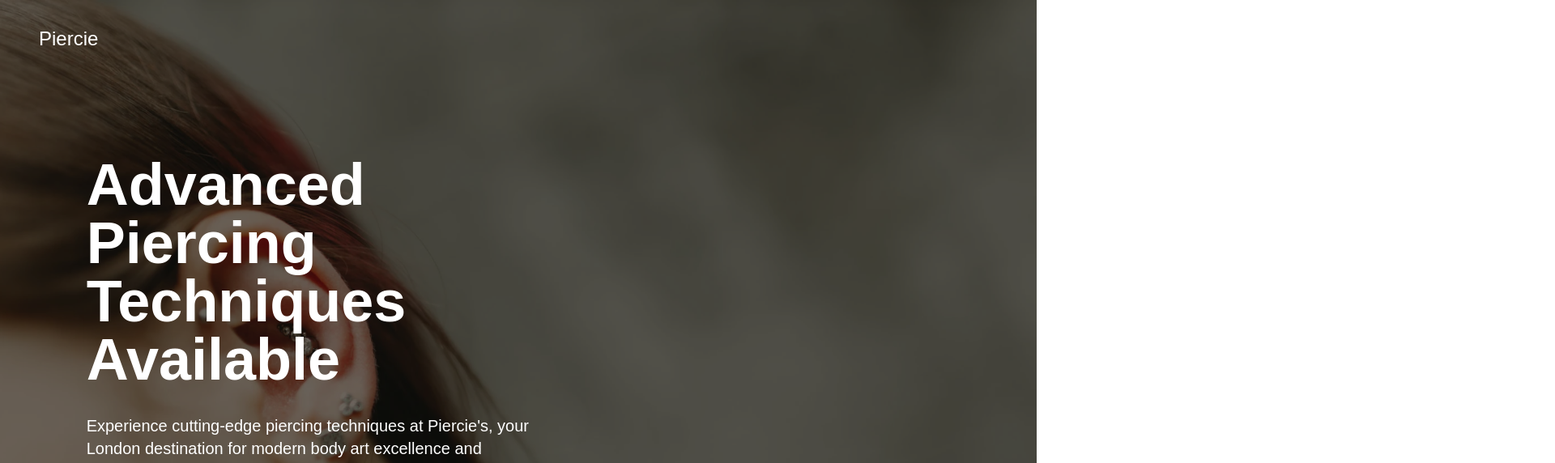
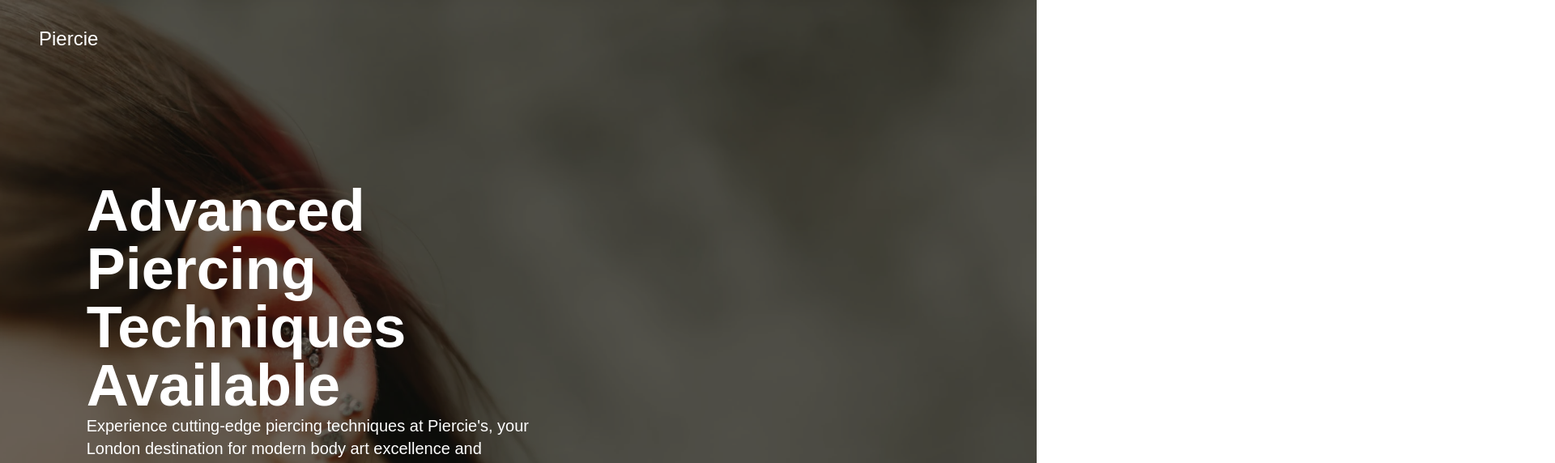
Before and after one commit to Aivanii/Piercie, a React (Vite) app: page / in a window 1280 px wide. Shown: the top 572 px of the page at 81% size, 1920 px wide, since content can reach past the window. Built offline with nearby package versions, Linux system fonts and the light colour scheme.

Commit message:
added fade-in anim into main screen

```diff
--- a/src/widgets/mainScreen.tsx/mainScreen.tsx
+++ b/src/widgets/mainScreen.tsx/mainScreen.tsx
@@ -1,3 +1,5 @@
+import { FadeIn } from "../../configs/animsSettings";
+
 const MainScreen = () => {
   return (
     <section>
@@ -11,10 +13,12 @@ const MainScreen = () => {
           />
           <div className="absolute top-0 left-0 w-full h-full bg-[#130e03] opacity-60"></div>
         </div>
+        <div>
           <div
             className="absolute top-1/2 left-1/12 -translate-y-1/2
       text-white w-3/7 flex flex-col gap-8"
           >
+            <FadeIn>
               <h1 className="font-bold text-7xl jost-styles">
                 Advanced Piercing Techniques Available
               </h1>
@@ -29,6 +33,8 @@ const MainScreen = () => {
               >
                 Explore piercing options
               </button>
+            </FadeIn>
+          </div>
         </div>
       </div>
     </section>
```
Lines whose indentation alone changed are shown as unchanged.
